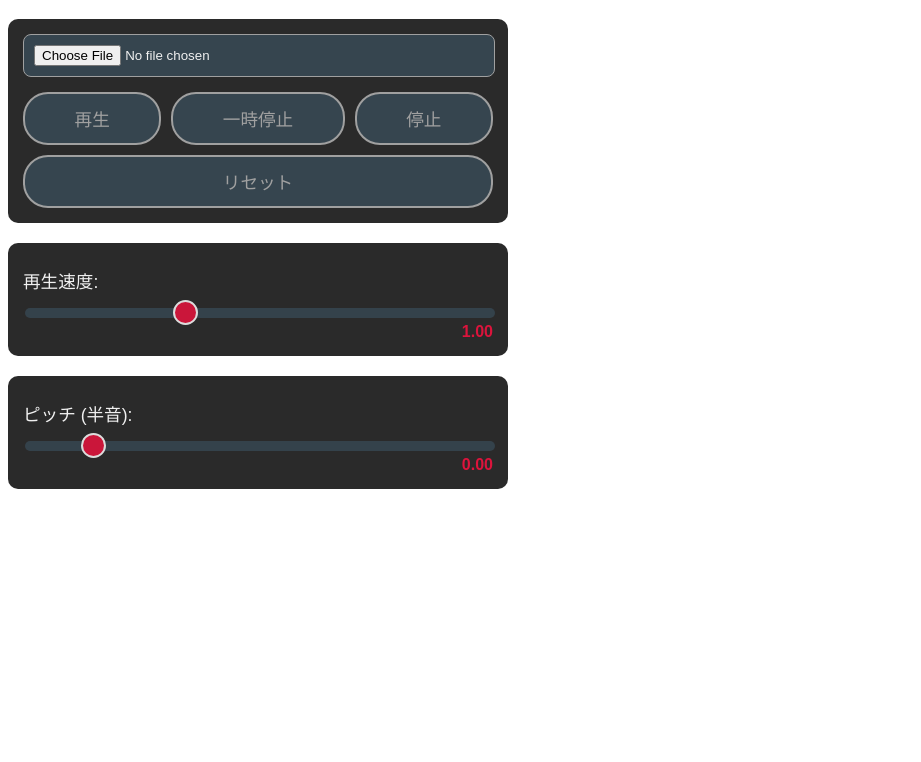
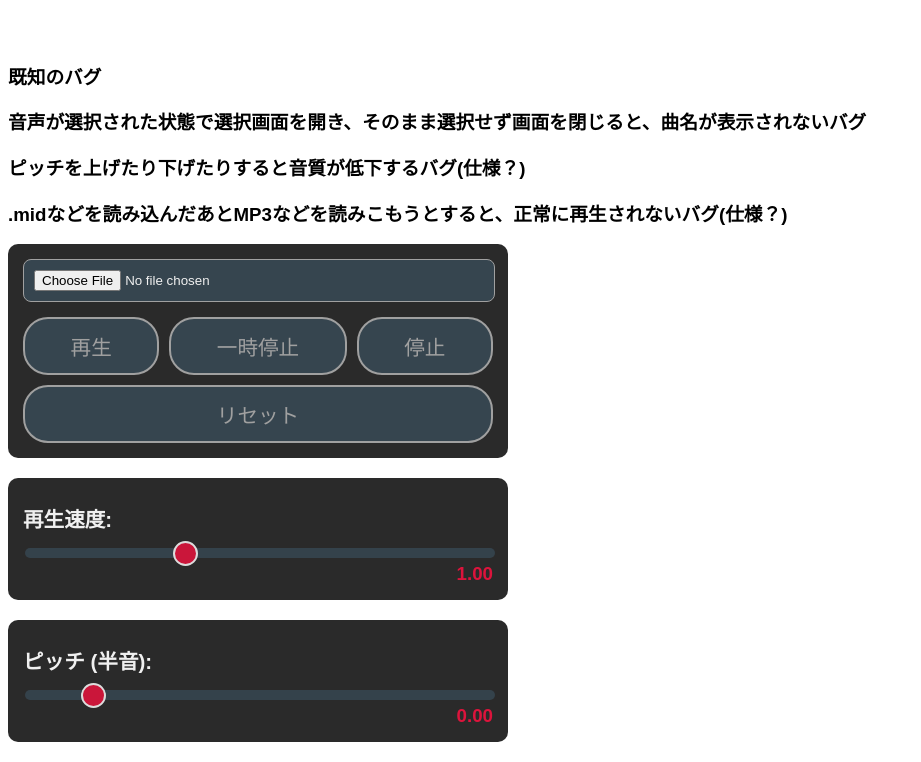
Before and after one commit to ringomanzyu-kaihatu/sound2, a plain HTML site: page index.html in a window 1280 px wide. Shown: the part 70-832 px from the top of the page, without its empty margins (0-921 px from the left). Before the commit the page ends 800 px from the top, so only its background shows below. Drawn offline with nearby package versions, Linux system fonts and the light colour scheme; a web font is replaced by a local one.

Commit message:
Update index.html

```diff
--- a/index.html
+++ b/index.html
@@ -22,7 +22,11 @@
 </head>
 <body>
     <h1>音声速度・ピッチ変更アプリ</h1>
-
+　　 <h3>既知のバグ</h3>
+    <h3>音声が選択された状態で選択画面を開き、そのまま選択せず画面を閉じると、曲名が表示されないバグ</h3>
+    <h3>ピッチを上げたり下げたりすると音質が低下するバグ(仕様？)
+    <h3>.midなどを読み込んだあとMP3などを読みこもうとすると、正常に再生されないバグ(仕様？)
+    <p>
     <div class="controls-group">
         <input type="file" id="audioFile" accept="audio/*">
         <div class="button-group">
```
